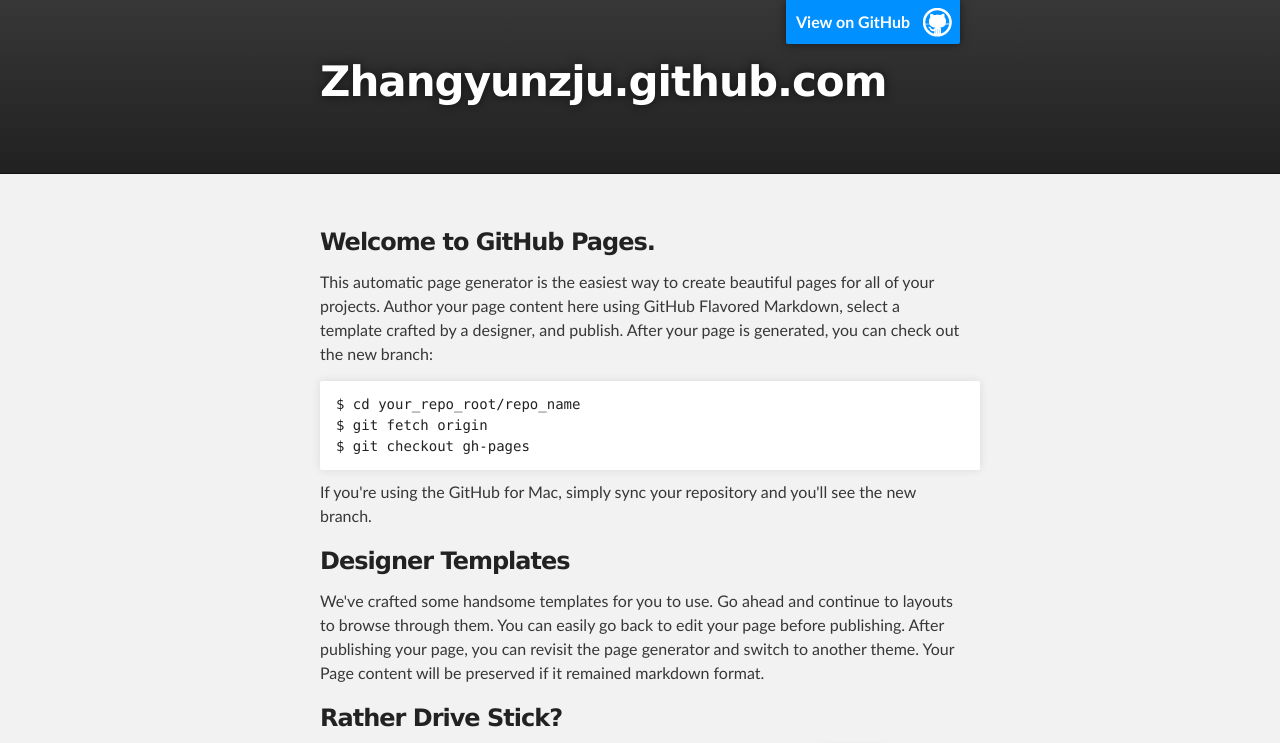
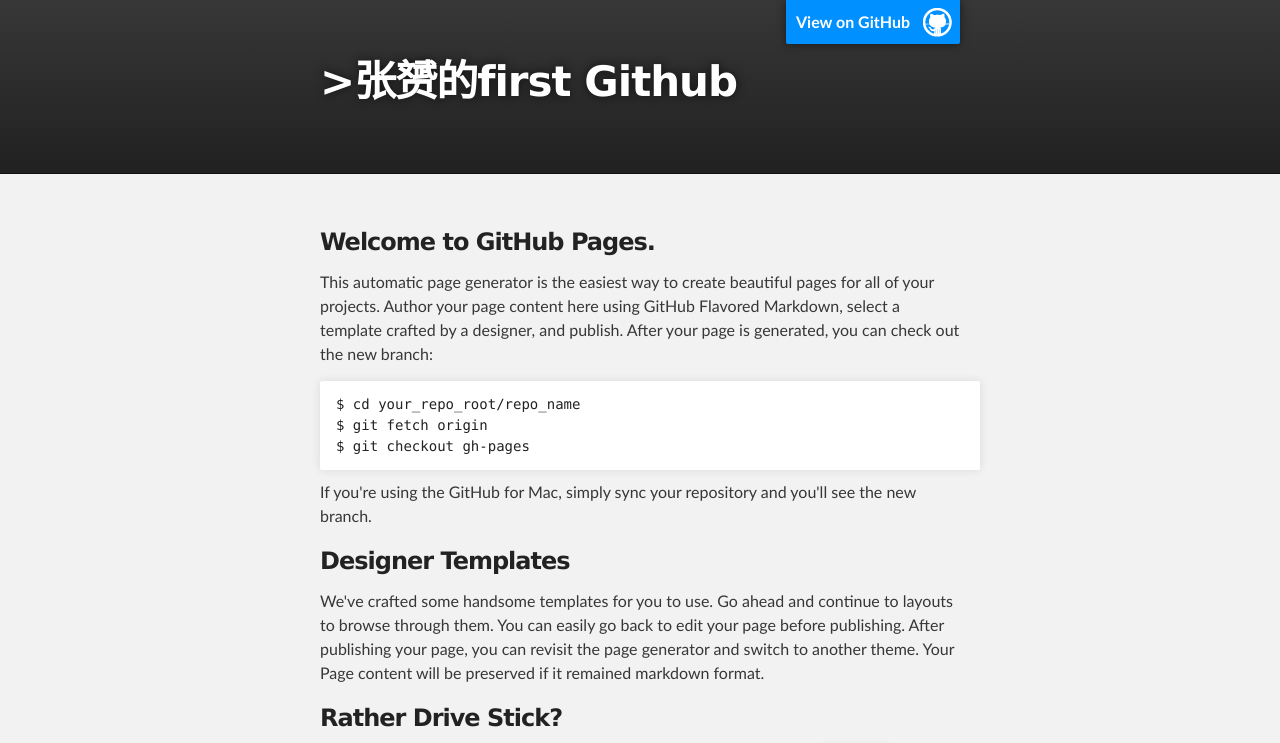
Before and after one commit to zhangyunzju/zhangyunzju.github.com, a plain HTML site: page index.html in a window 1280 px wide. Shown: the top 743 px of the page. Drawn offline with Linux system fonts and the light colour scheme.

Commit message:
Update index.html

```diff
--- a/index.html
+++ b/index.html
@@ -18,7 +18,7 @@
         <header class="inner">
           <a id="forkme_banner" href="https://github.com/zhangyunzju">View on GitHub</a>
 
-          <h1 id="project_title">Zhangyunzju.github.com</h1>
+          <h1 id="project_title">>张赟的first Github</h1>
           <h2 id="project_tagline"></h2>
 
         </header>
```
